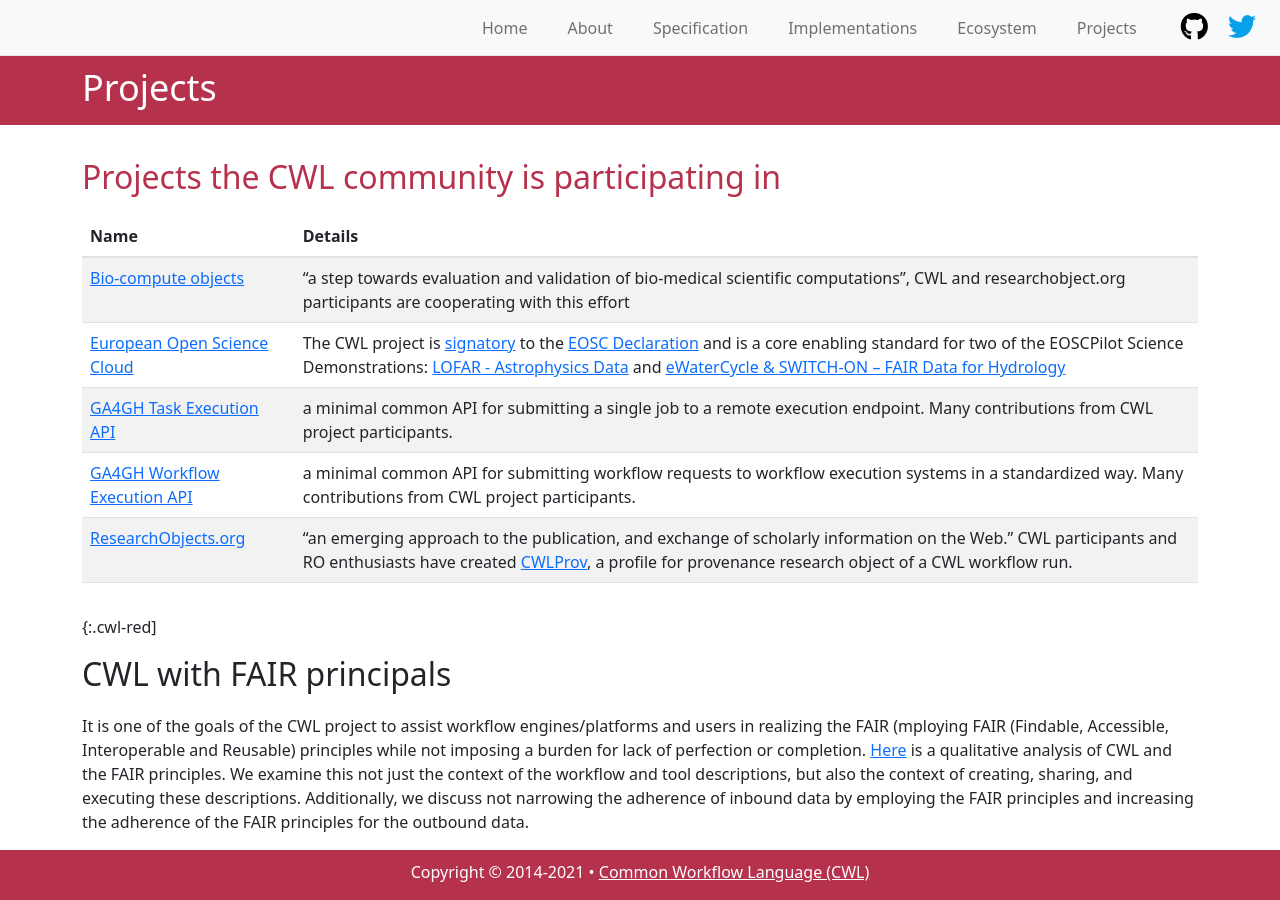
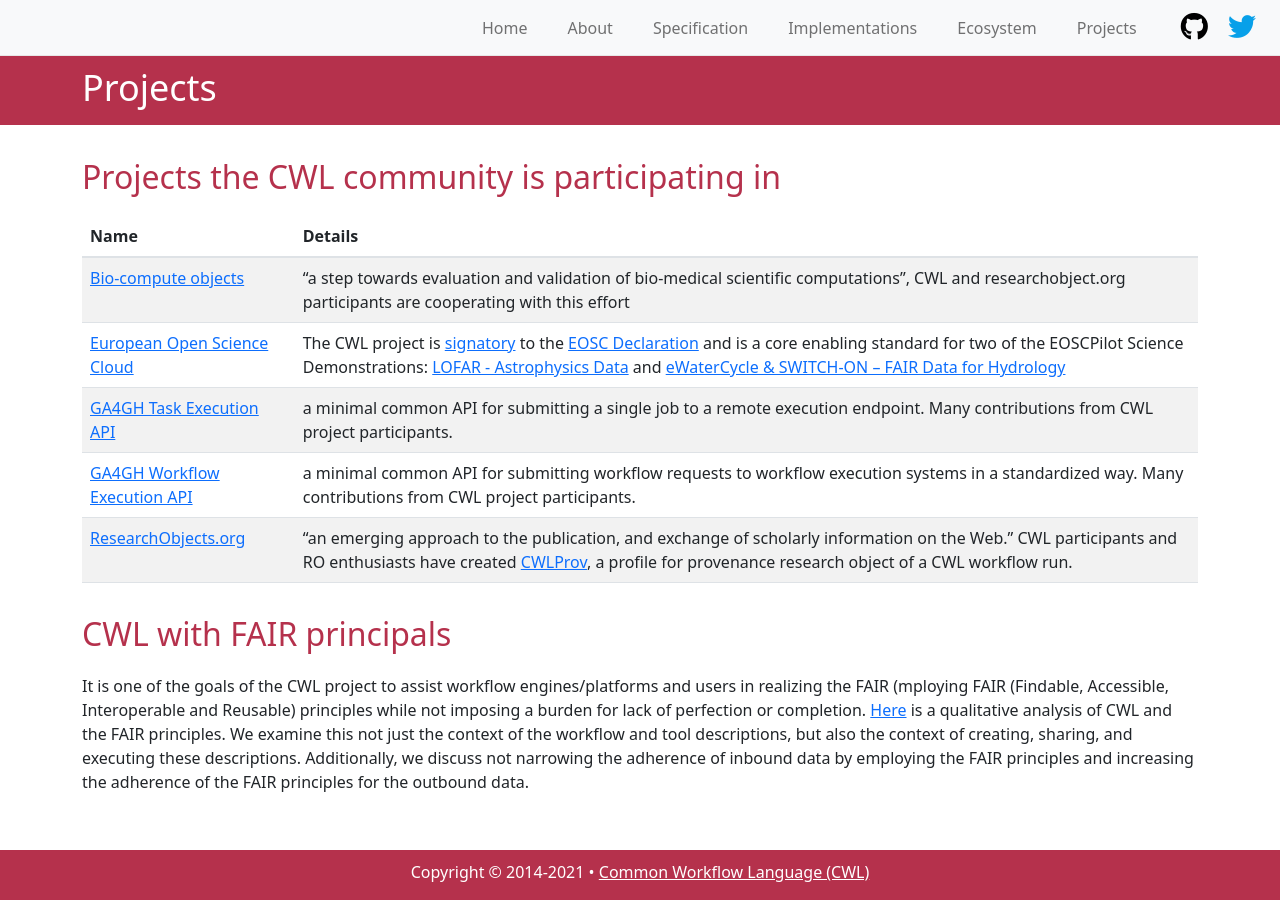
Before and after one commit to common-workflow-language/cwl-website, a Jekyll site: the page built from content/projects.md, in a window 1280 px wide. Built offline with Jekyll 4.4.1, drawn with Linux system fonts in a browser that asks for light colours.

Commit message:
Fixing red

```diff
--- a/content/projects.md
+++ b/content/projects.md
@@ -17,7 +17,7 @@ class: short
 |[GA4GH Workflow Execution API](https://github.com/ga4gh/workflow-execution-schemas)|a minimal common API for submitting workflow requests to workflow execution systems in a standardized way. Many contributions from CWL project participants.|
 |[ResearchObjects.org](http://www.researchobject.org/)|"an emerging approach to the publication, and exchange of scholarly information on the Web." CWL participants and RO enthusiasts have created [CWLProv](https://w3id.org/cwl/prov/), a profile for provenance research object of a CWL workflow run.|
 
-{:.cwl-red]
+{:.cwl-red}
 ## CWL with FAIR principals
 
 It is one of the goals of the CWL project to assist workflow engines/platforms and users in realizing the FAIR (mploying FAIR (Findable, Accessible, Interoperable and Reusable) principles while not imposing a burden for lack of perfection or completion.  [Here](/FAIR) is a qualitative analysis of CWL and the FAIR principles. We examine this not just the context of the workflow and tool descriptions, but also the context of creating, sharing, and executing these descriptions. Additionally, we discuss not narrowing the adherence of inbound data by employing the FAIR principles and increasing the adherence of the FAIR principles for the outbound data.
```
